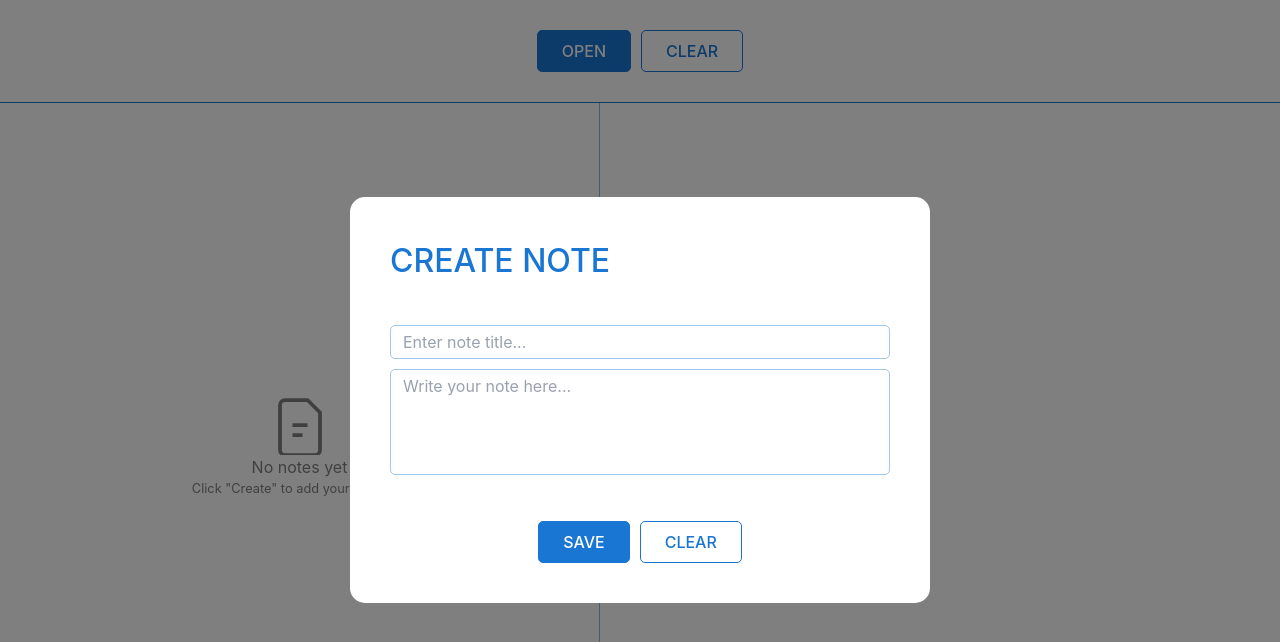
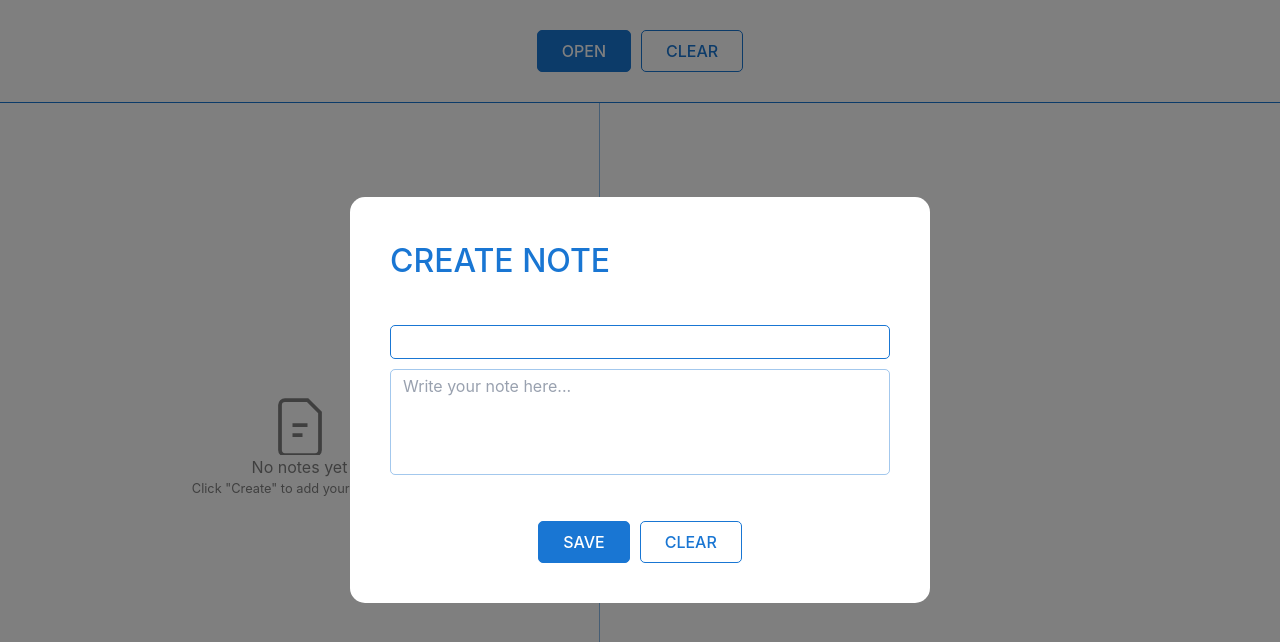
Before and after one commit to Ralchuk/Notes, a React (Vite) app: page / in a window 1280 px wide. Both pictures are taken after a click on the button "OPEN". Shown: the top 642 px of the page. Built offline with nearby package versions, Linux system fonts and the light colour scheme.

Commit message:
done Modal and A11y dz8

```diff
--- a/eslint.config.js
+++ b/eslint.config.js
@@ -27,7 +27,7 @@ export default defineConfig([
   'semi': ['error', 'always'],
 
 
-  'indent': ['error', 2],
+  'indent': ['error', 'tab'],
 
 
   'space-before-function-paren': ['error', 'never'],
--- a/src/entities/modalForm.tsx
+++ /dev/null
@@ -1,31 +0,0 @@
-import { createPortal } from 'react-dom';
-
-const portalBg = 'flex fixed inset-0 bg-black/50 justify-center items-center';
-const portalWrapper = 'flex flex-col gap-[40px] bg-white px-[40px] py-[40px]  uppercase rounded-[15px] overflow-hidden ';
-
-type ModalProp = {
-  children: React.ReactNode;
-  onClose: () => void;
-};
-
-const ModalWrapper = ({children, onClose}: ModalProp) => {
-
-  const modal = document.getElementById('modal');
-
-  if(!modal) return null;
-
-  return createPortal (
-    <div
-      className={portalBg}
-      onClick={onClose}>
-      <div
-        className={portalWrapper}
-        onClick={(e: React.MouseEvent<HTMLDivElement>) => e.stopPropagation()}>
-        {children}
-      </div>
-    </div>,
-    modal
-  );
-};
-
-export default ModalWrapper;
--- /dev/null
+++ b/src/entities/note/modalForm.tsx
@@ -0,0 +1,82 @@
+import { createPortal } from 'react-dom';
+import { useRef, useEffect } from 'react';
+
+const portalBg = 'flex fixed inset-0 bg-black/50 justify-center items-center';
+const portalWrapper =
+	'flex flex-col gap-[40px] bg-white px-[40px] py-[40px]  uppercase rounded-[15px] overflow-hidden ';
+
+type ModalProp = {
+	children: React.ReactNode;
+	onClose: () => void;
+};
+
+const ModalWrapper = ({ children, onClose }: ModalProp) => {
+	const modal = document.getElementById('modal');
+	const modalRef = useRef<HTMLDivElement>(null);
+
+	useEffect(() => {
+		const focusableElements = modalRef.current?.querySelectorAll(
+			'button, input, a, textarea, select, input, [tabindex]:not([tabindex="-1"], [href]'
+		);
+
+		if (!focusableElements || focusableElements.length === 0) return;
+
+
+		const firstElement = focusableElements[0] as HTMLElement;
+		const lastElement = focusableElements[
+			focusableElements.length - 1
+		] as HTMLElement;
+
+		firstElement.focus();
+
+		function handleTab(e: KeyboardEvent) {
+			if (e.key !== 'Tab') return;
+
+			if (e.shiftKey) {
+				if (document.activeElement === firstElement) {
+					e.preventDefault();
+					lastElement.focus();
+				}
+			} else {
+				if (document.activeElement === lastElement) {
+					e.preventDefault();
+					firstElement.focus();
+				}
+			}
+		}
+		function handleEscape(e: KeyboardEvent) {
+			if(e.key === 'Escape') {
+				onClose();
+			}
+		};
+
+		document.addEventListener('keydown', handleEscape);
+		document.addEventListener('keydown', handleTab);
+		return () => {
+			document.removeEventListener('keydown', handleTab);
+			document.removeEventListener('keydown', handleEscape);
+		};
+	}, [onClose]);
+
+	if (!modal) return null;
+
+	return createPortal(
+		<div
+			className={portalBg}
+			onClick={onClose}
+		>
+			<div
+				className={portalWrapper}
+				ref={modalRef}
+				role='dialog'
+				aria-modal='true'
+				onClick={(e: React.MouseEvent<HTMLDivElement>) => e.stopPropagation()}
+			>
+				{children}
+			</div>
+		</div>,
+		modal,
+	);
+};
+
+export default ModalWrapper;
--- a/src/entities/note/note.tsx
+++ b/src/entities/note/note.tsx
@@ -1,7 +1,7 @@
 import Form from '@/entities/note/form';
 import ContextMenu from './contextMenu';
 import Sidebar from './sidebar';
-import ModalWrapper from '../modalForm';
+import ModalWrapper from './modalForm';
 
 import {
 	type Note,
@@ -14,8 +14,10 @@ import {
 import { useEffect, useRef, useReducer } from 'react';
 
 // main classes
-const container = 'flex flex-col items-center content-center w-full  items-center h-screen';
-const noteHeader = 'flex flex-col w-full items-center pt-[30px] pb-[30px] gap-[15px] border-b border-[#1976d3]';
+const container =
+	'flex flex-col items-center content-center w-full  items-center h-screen';
+const noteHeader =
+	'flex flex-col w-full items-center pt-[30px] pb-[30px] gap-[15px] border-b border-[#1976d3]';
 const noteBody = 'flex w-full flex-1 h-screen overflow-hidden';
 
 // header
@@ -201,14 +203,14 @@ export default function Note() {
 			type: 'SAVE_NOTE',
 			payload: { title: stateNote.title, text: stateNote.text },
 		});
-  };
-
-  function onClose(){
-    dispatchNote({type: 'CLOSE_FORM'});
 	}
 
-  function onOpen(){
-    dispatchNote({type: 'OPEN_FORM'});
+	function onClose() {
+		dispatchNote({ type: 'CLOSE_FORM' });
+	}
+
+	function onOpen() {
+		dispatchNote({ type: 'OPEN_FORM' });
 	}
 
 	function setTiTle(value: string) {
@@ -329,11 +331,13 @@ export default function Note() {
 	}, [state.isOpenMenu]);
 
 	return (
+		<>
 			<div className={container}>
 				{stateNote.isOpen && (
-        <ModalWrapper
-          onClose={onClose}>
-          <h2 className='text-[32px] text-[#1976d3] font-[Roboto, sans-serif] font-medium'>Create note</h2>
+					<ModalWrapper onClose={onClose}>
+						<h2 className='text-[32px] text-[#1976d3] font-[Roboto, sans-serif] font-medium'>
+							Create note
+						</h2>
 						<Form
 							title={stateNote.title}
 							text={stateNote.text}
@@ -346,30 +350,33 @@ export default function Note() {
 							<button
 								autoFocus
 								className={btnCreate}
-              type="submit"
-              form="note-form"
+								type='submit'
+								form='note-form'
 							>
 								Save
 							</button>
-            <button className={btnClear} onClick={handleClearForm}>
+							<button
+								className={btnClear}
+								onClick={handleClearForm}
+							>
 								Clear
 							</button>
-
 						</div>
 					</ModalWrapper>
 				)}
 				<div className={noteHeader}>
 					<div className={headerNote}>
 						<div className={headerNoteBtn}>
-            {/* <button className={btnCreate} type="submit" form="note-form">
-              Open
-            </button> */}
 							<button
 								className={btnCreate}
-              onClick={onOpen}>
+								onClick={onOpen}
+							>
 								Open
 							</button>
-            <button className={btnClear} onClick={handleCleanNotes}>
+							<button
+								className={btnClear}
+								onClick={handleCleanNotes}
+							>
 								Clear
 							</button>
 						</div>
@@ -391,13 +398,22 @@ export default function Note() {
 							</Sidebar>
 						) : (
 							<div className={arrEmpty}>
-              <svg width="60" height="60" viewBox="0 0 24 24" fill="none">
+								<svg
+									width='60'
+									height='60'
+									viewBox='0 0 24 24'
+									fill='none'
+								>
 									<path
-                  d="M6 2h9l5 5v15a2 2 0 0 1-2 2H6a2 2 0 0 1-2-2V4a2 2 0 0 1 2-2z"
-                  stroke="black"
-                  strokeWidth="1.5"
+										d='M6 2h9l5 5v15a2 2 0 0 1-2 2H6a2 2 0 0 1-2-2V4a2 2 0 0 1 2-2z'
+										stroke='black'
+										strokeWidth='1.5'
 									/>
-                <path d="M9 12h6M9 16h4" stroke="black" strokeWidth="1.5" />
+									<path
+										d='M9 12h6M9 16h4'
+										stroke='black'
+										strokeWidth='1.5'
+									/>
 								</svg>
 								<p>No notes yet</p>
 								<small>Click "Create" to add your first note</small>
@@ -410,7 +426,9 @@ export default function Note() {
 								menuRef={menuRef}
 								onDeleteNote={() => onDeleteNote(state.noteItem!)}
 								onEditNote={() => onEditNote()}
-              onSetStatusCompleted={() => onSetStatusCompleted(state.noteItem!)}
+								onSetStatusCompleted={() =>
+									onSetStatusCompleted(state.noteItem!)
+								}
 								onSetStatusInprogress={() =>
 									onSetStatusInprogress(state.noteItem!)
 								}
@@ -420,5 +438,6 @@ export default function Note() {
 					</div>
 				</div>
 			</div>
+		</>
 	);
 }
```
Lines whose indentation alone changed are shown as unchanged.
